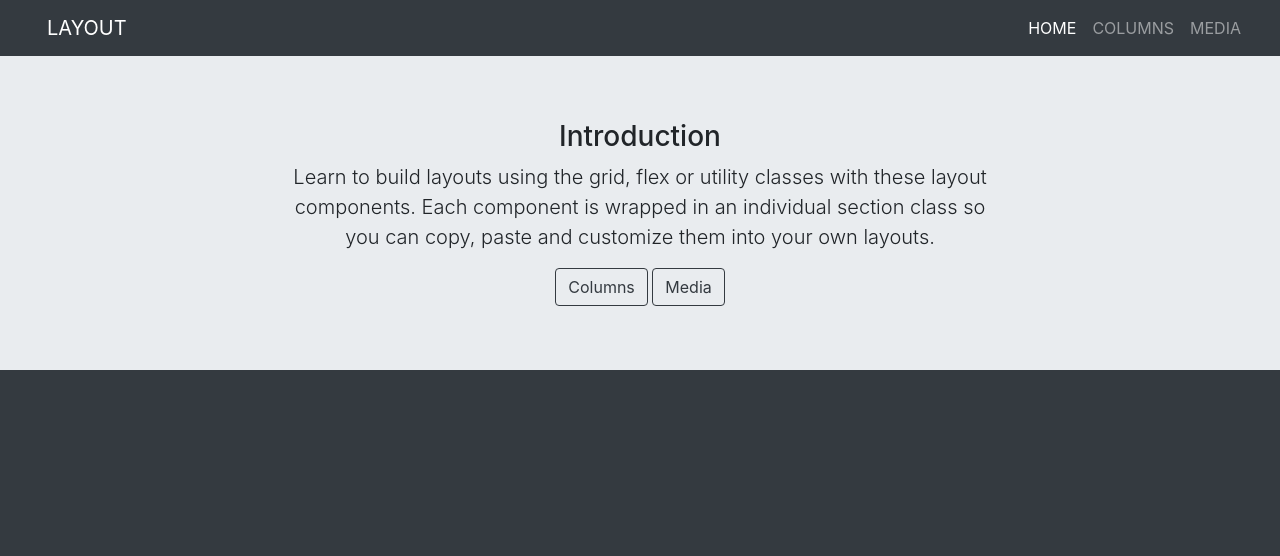
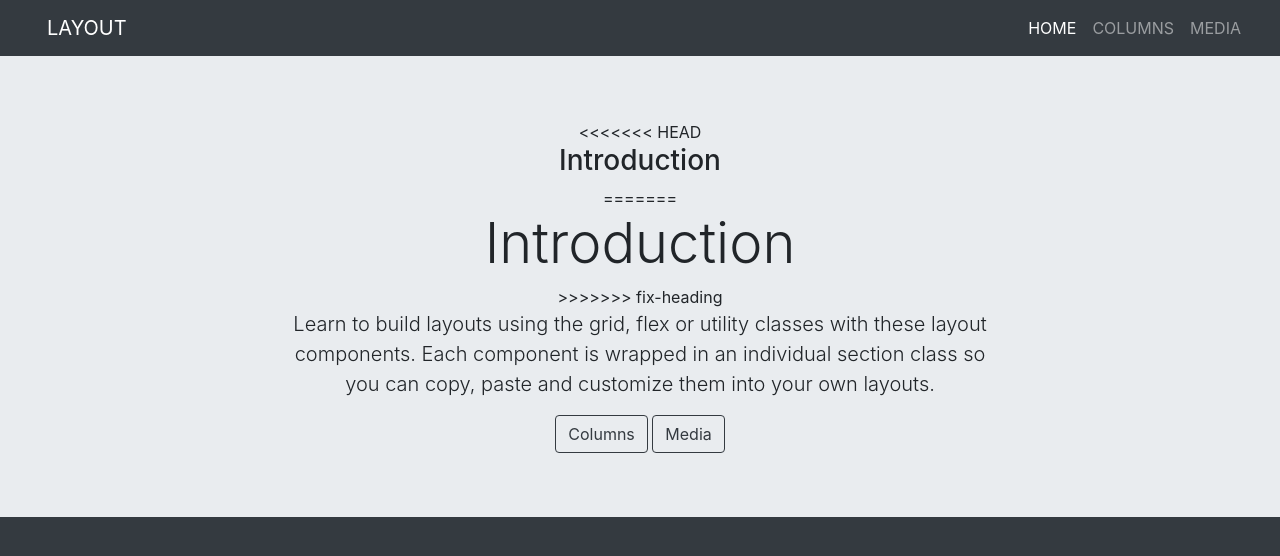
Before and after one commit to PRCWebDev/expert-meme, a plain HTML site: page index.html in a window 1280 px wide. Drawn offline with nearby package versions, Linux system fonts and the light colour scheme.

Commit message:
fixed class

```diff
--- a/index.html
+++ b/index.html
@@ -43,7 +43,11 @@
         <div class="container text-center">
           <div class="row justify-content-center">
             <div class="col-11 col-sm-10 col-md-8 animated fadeInUp">
+<<<<<<< HEAD
               <h3>Introduction</h3>
+=======
+              <h3 class="display-4 text-reverse">Introduction</h3>
+>>>>>>> fix-heading
               <p class="lead">
                 Learn to build layouts using the grid, flex or utility classes with these layout components. Each component is wrapped in an
                 individual section class so you can copy, paste and customize them into your own layouts.
```
